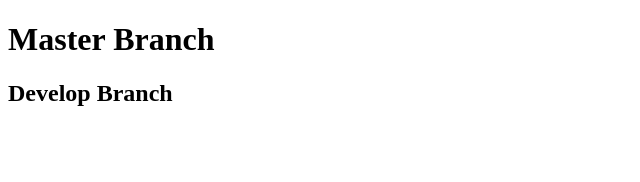
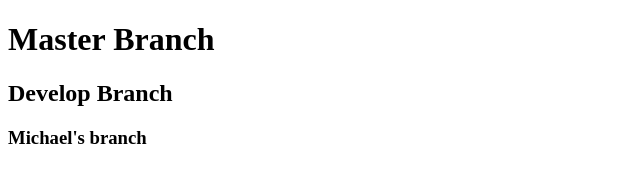
Before and after one commit to shboulz/teamGit, a plain HTML site: page index.html in a window 1280 px wide. Shown: the whole page, without its empty margins (0-640 px from the left). Drawn offline with Linux system fonts and the light colour scheme.

Commit message:
michaels branch

```diff
--- a/index.html
+++ b/index.html
@@ -1,14 +1,18 @@
 <!DOCTYPE html>
 <html lang="en">
+
 <head>
     <meta charset="UTF-8">
     <meta http-equiv="X-UA-Compatible" content="IE=edge">
     <meta name="viewport" content="width=device-width, initial-scale=1.0">
     <title>Document</title>
 </head>
+
 <body>
 
     <h1>Master Branch</h1>
     <h2>Develop Branch</h2>
+    <h3>Michael's branch</h3>
 </body>
+
 </html>
```
